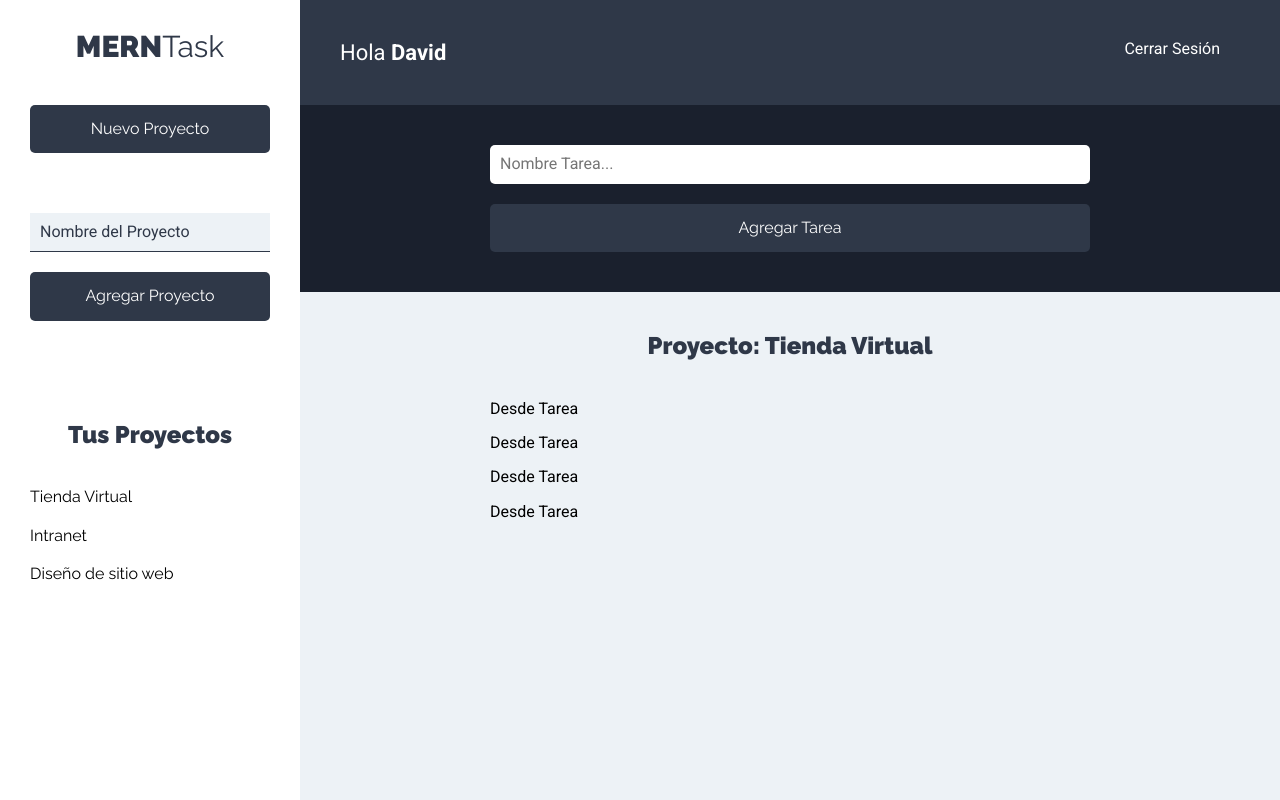
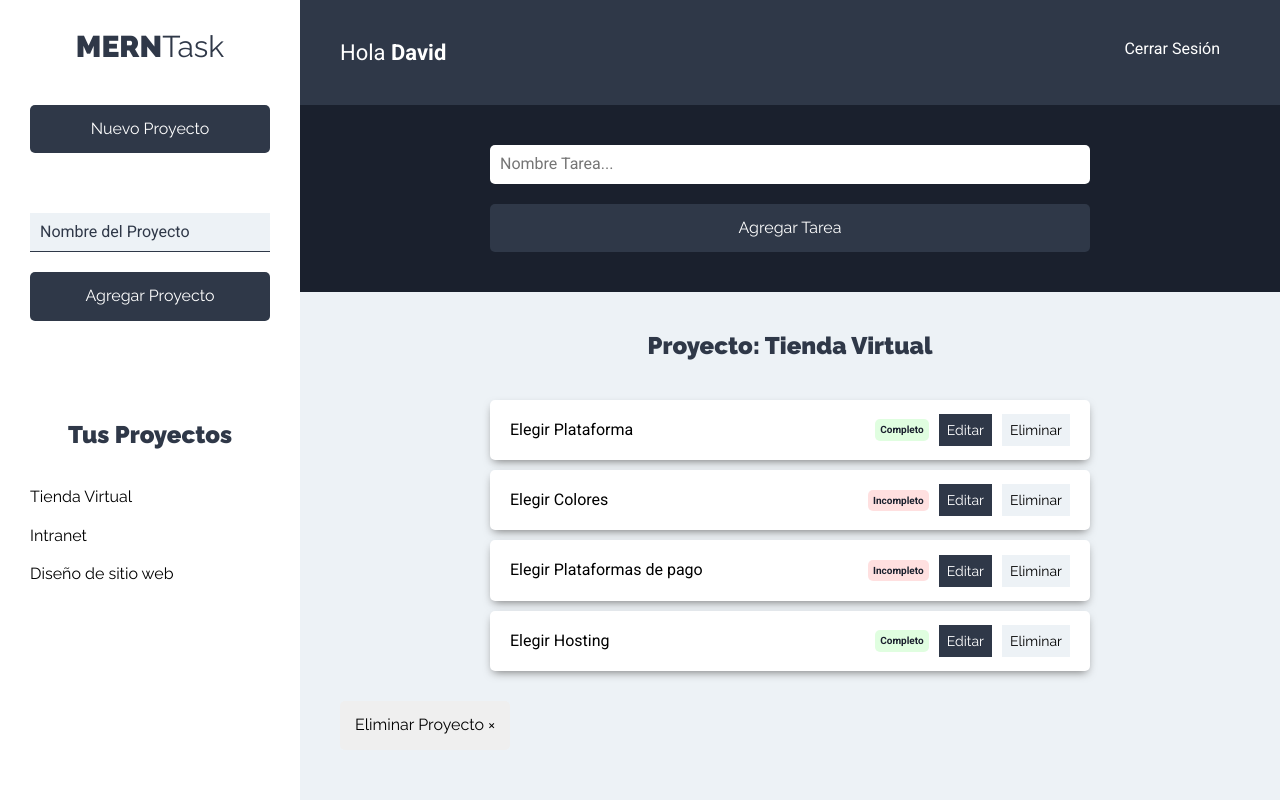
Before and after one commit to dgarciabravo13/MERNTask, a React (Create React App) app: page /proyectos in a window 1280 px wide. Built offline with nearby package versions, Linux system fonts and the light colour scheme.

Commit message:
working with the Task interface

```diff
--- a/src/components/tareas/ListadoTareas.js
+++ b/src/components/tareas/ListadoTareas.js
@@ -21,6 +21,9 @@
           tareasProyecto.map((tarea) => <Tarea tarea={tarea} />)
         )}
       </ul>
+      <button type="button" className="btn btn-eliminar">
+        Eliminar Proyecto &times;
+      </button>
     </>
   );
 };
--- a/src/components/tareas/Tarea.js
+++ b/src/components/tareas/Tarea.js
@@ -1,7 +1,30 @@
-import React from 'react';
+import React from "react";
 
-const Tarea = () => {
-  return ( <p>Desde Tarea</p> );
-}
+const Tarea = ({ tarea }) => {
+  return (
+    <li className="tarea sombra">
+      <p>{tarea.nombre}</p>
+      <div className="estado">
+        {tarea.estado ? (
+          <button type="button" className="completo">
+            Completo
+          </button>
+        ) : (
+          <button type="button" className="incompleto">
+            Incompleto
+          </button>
+        )}
+      </div>
+      <div className="acciones">
+        <button type="button" className="btn btn-primario">
+          Editar
+        </button>
+        <button type="button" className="btn btn-secundario">
+          Eliminar
+        </button>
+      </div>
+    </li>
+  );
+};
 
 export default Tarea;
```
